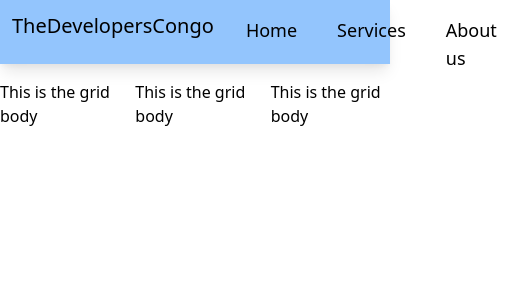
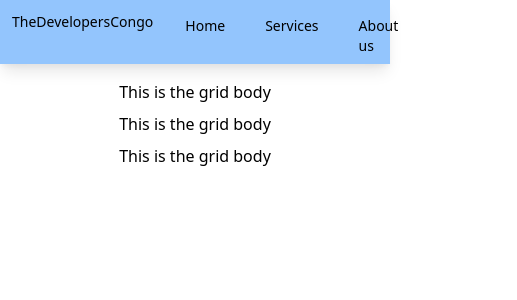
Before and after one commit to Nathsad1996/TheDevelopersCongo-FrontEnd, a Vue app: page /login in a window 390 px wide. Both pictures are taken after a click on the button "Login". Shown: the top 300 px of the page, 517 px wide, since content can reach past the window. Built offline with nearby package versions, Linux system fonts and the light colour scheme.

Commit message:
adding mobile-first design in nav

```diff
--- a/src/css/tailwind.css
+++ b/src/css/tailwind.css
@@ -14,7 +14,7 @@
 }
 
 .menu-item {
-    @apply m-3 px-2 py-1 text-lg transition ease-in-out duration-500 hover:text-blue-600 cursor-pointer;
+    @apply m-3 px-2 py-1 text-sm md:text-lg transition ease-in-out duration-500 hover:text-blue-600 cursor-pointer;
 }
 
 .section-home {
--- a/src/views/Home.vue
+++ b/src/views/Home.vue
@@ -1,7 +1,7 @@
 <template>
   <div class="grid grid-rows-2 gap-4">
     <nav class="absolute flex justify-between top-0 w-full h-16 border-transparent border-b-4 shadow-lg bg-blue-300">
-      <div class="flex m-3 text-xl cursor-pointer">
+      <div class="flex m-3 text-sm md:text-xl cursor-pointer">
         <span>
           TheDevelopersCongo
         </span>
@@ -12,7 +12,7 @@
         <li class="menu-item">About us</li>
       </ul>
     </nav>
-    <div class="mt-20 grid grid-cols-3 gap-4">
+    <div class="mt-20 grid grid-rows-1 md:grid-cols-3 gap-2 md:gap-4">
       <div class="section-home">This is the grid body</div>
       <div class="section-home">This is the grid body</div>
       <div class="section-home">This is the grid body</div>
```
